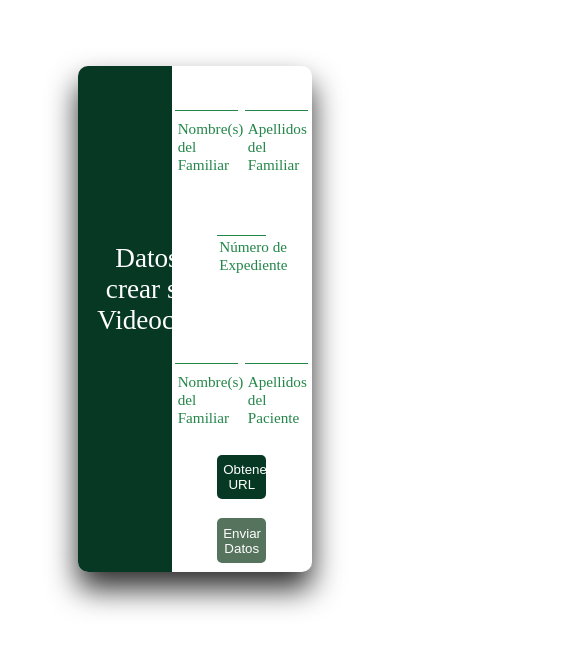
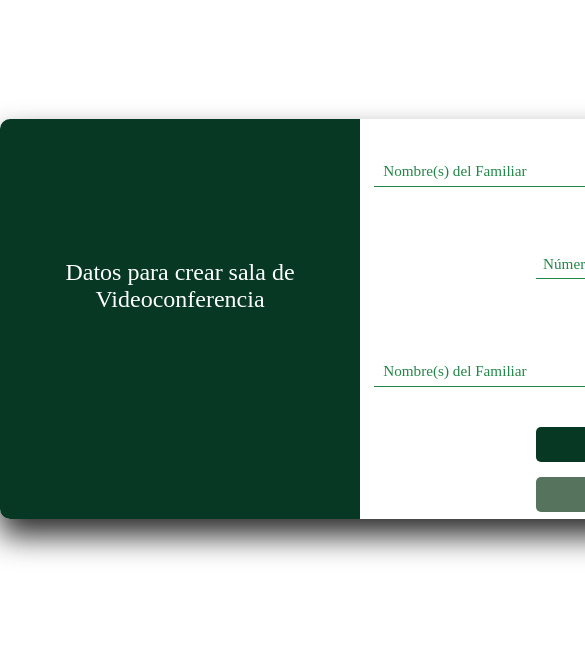
Before and after one commit to JoseEduardoUAM/Proyecto-Covid, a website with bundled scripts: page Public/Familiar/index.html in a window 390 px wide. Shown: the part 103-754 px from the top of the page, 585 px wide, since content can reach past the window. Built offline with nearby package versions, Linux system fonts and the light colour scheme; no server answers.

Commit message:
cambios realizados el lunes 4 de octubre

```diff
--- a/Public/Familiar/Estilos/contenedores.css
+++ b/Public/Familiar/Estilos/contenedores.css
@@ -6,50 +6,52 @@
 }
 
 body{
+    margin: 0px;
     padding: 0px;
-    margin: 0px;
 }
-
+/* Contendor Principal************************************************/
 #Inicio{
     width: 100vw;
     height: 100vh;
     display: grid;
-    grid-template-columns: 20% 60% 20%;
-    grid-template-rows: 20% 60% 20%;
+    grid-template-columns: 100%;
+    grid-template-rows: 100%;
 }
-
+/*************************************************************************/
 #Contenido{
-    margin: 0px;
-    padding: 0px;
-    width: 100%;
-    height: 100%;
-    grid-column: 2;
-    grid-row: 2;
+    width: 900px;
+    height: 400px;
     display: grid;
     grid-template-columns: 40% 60%;
     grid-template-rows: 100%;
     box-shadow: 0px 17px 30px var(--color_sombra);
-	box-sizing: border-box;
 	border-radius: 10px;
+    margin: auto;
 }
-
+/*************************************************************************/
 #Header{
     background-color: var(--color_header);
     display: grid;
     width: 100%;
     height: 100%;
-    box-sizing: border-box;
     border-top-left-radius: 10px;
     border-bottom-left-radius: 10px;
 }
-
+#TituloHeader{
+    width: 80%;
+    height: 30%;
+    color: var(--color_texto_header);
+    font-size: 150%;
+    margin: auto;
+    text-align: center;
+}
+/*************************************************************************/
 #Formulario{
     width: 100%;
     height: 100%;
     display: grid;
-    box-sizing: border-box;
 }
-
+/*************************************************************************/
 #PrimeraPantalla{
     width: 100%;
     height: 100%;
@@ -58,7 +60,6 @@ body{
     grid-template-rows: repeat( 3 , 25% ) auto auto;
     box-sizing: border-box;
 }
-
 .celda{
     box-sizing: content-box;
     width: 90%;
@@ -71,21 +72,10 @@ body{
     width: 35%;
     grid-column: span 2;
 }
-
 #ContenedorBoton{
     width: 100%;
     height: 100%;
 }
-
-#TituloHeader{
-    width: 80%;
-    height: 30%;
-    color: var(--color_texto_header);
-    font-size: 170%;
-    margin: auto;
-    text-align: center;
-}
-
 #ContenedorAviso{
     width: 50%;
     height: 100%;
@@ -95,7 +85,7 @@ body{
     font-weight: 900;
     font-size: 110%;
 }
-
+/*************************************************************************/
 #SegundaPantalla{
     display: grid;
     width: 100%;
--- /dev/null
+++ b/Public/Familiar/Estilos/moviles.css
@@ -0,0 +1,30 @@
+/*Horizontal*/
+@media screen and (max-device-width:930px) and (orientation: landscape){
+    #Contenido{
+        width: 800px;
+        grid-template-columns: 40% 60%;
+    }
+}
+
+/*Vertical*/
+@media screen and (max-device-width:900px) and (orientation: portrait) {
+    #Contenido{
+        width: 700px;
+        height: 650px;
+        grid-template-columns: 100%;
+        grid-template-rows: 25% 75%;
+        margin: 10% auto auto auto;
+    }
+    #TituloHeader{
+        font-size: 200%;
+    }
+    label{
+        font-size: 140%;
+    }
+    input{
+        font-size: 120%;
+    }
+    input:valid + label{
+        font-size: 110%;
+    }
+}
--- a/Public/Familiar/index.html
+++ b/Public/Familiar/index.html
@@ -5,6 +5,7 @@
     <link rel="stylesheet" href="./Estilos/contenedores.css">
     <link rel="stylesheet" href="./Estilos/elementos.css">
     <link rel="stylesheet" href="./Estilos/efectos.css">
+    <link rel="stylesheet" href="./Estilos/moviles.css">
     <title>Familiar</title>
 </head>
 <body>
@@ -22,19 +23,19 @@
                         <label for="nombreFamiliar">Nombre(s) del Familiar</label>
                     </div>
                     <div class="celda">
-                        <input type="text" name="apellidosFamiliar" id="apellidoFamiliar" required required autocomplete="off">
+                        <input type="text" name="apellidosFamiliar" id="apellidoFamiliar" required autocomplete="off">
                         <label for="apellidoFamiliar">Apellidos del Familiar</label>
                     </div>
                     <div class="celda dos">
-                        <input type="text" name="numeroExpediente" id="numeroExpediente" required autocomplete="off" required>
+                        <input type="text" name="numeroExpediente" id="numeroExpediente" autocomplete="off" required>
                         <label for="numeroExpediente">Número de Expediente</label>
                     </div>
                     <div class="celda">
-                        <input type="text" name="nombrePaciente" id="nombrePaciente" required autocomplete="off" required>
+                        <input type="text" name="nombrePaciente" id="nombrePaciente" autocomplete="off" required>
                         <label for="nombrePaciente">Nombre(s) del Familiar</label>
                     </div>
                     <div class="celda">
-                        <input type="text" name="apellidosPaciente" id="apellidoPaciente" required>
+                        <input type="text" name="apellidosPaciente" id="apellidoPaciente" required autocomplete="off">
                         <label for="apellidoPaciente">Apellidos del Paciente</label>
                     </div>
                     <div class="celda dos">
--- a/Public/Paciente/Estilos/contenedores.css
+++ b/Public/Paciente/Estilos/contenedores.css
@@ -13,14 +13,15 @@ body{
     height: 100vh;
     display: grid;
     grid-template-columns: repeat(4,25%);
-    grid-auto-rows: 35%;
+    grid-auto-rows: 320px;
     overflow-y: scroll;
 }
 
 .Sala{
-    width: 90%;
-    height: 90%;
-    margin: auto;
+    min-width: 170px;
+    max-width: 260px;
+    height: 280px;
+    margin: auto 5% auto 5%;
     display: grid;
     grid-template-rows: 20% 80%;
     box-shadow: -1px 3px 8px 4px rgba(0,0,0,0.61);
--- /dev/null
+++ b/Public/Paciente/Estilos/moviles.css
@@ -0,0 +1,27 @@
+/*Horizontal*/
+@media screen and (max-device-width:1000px) and (orientation: landscape) {
+    #Inicio{
+        grid-template-columns: repeat(3,1fr);
+    }
+    .Sala{
+        min-width: 260px;
+        max-width: 260px;
+        margin: auto;
+    }
+}
+
+/*Vertical*/
+@media screen and (max-device-width:950px) and (orientation: portrait) {
+    #Inicio{
+        grid-template-columns: repeat(2,1fr);
+        grid-auto-rows: 440px;
+        margin: auto;
+    }
+    .Sala{
+        min-width: 380px;
+        max-width: 400px;
+        height: 400px;
+        font-size: 150%;
+        margin: auto;
+    }
+}
```
Also changed, not shown: Public/Paciente/index.html (+1 -0 lines).
